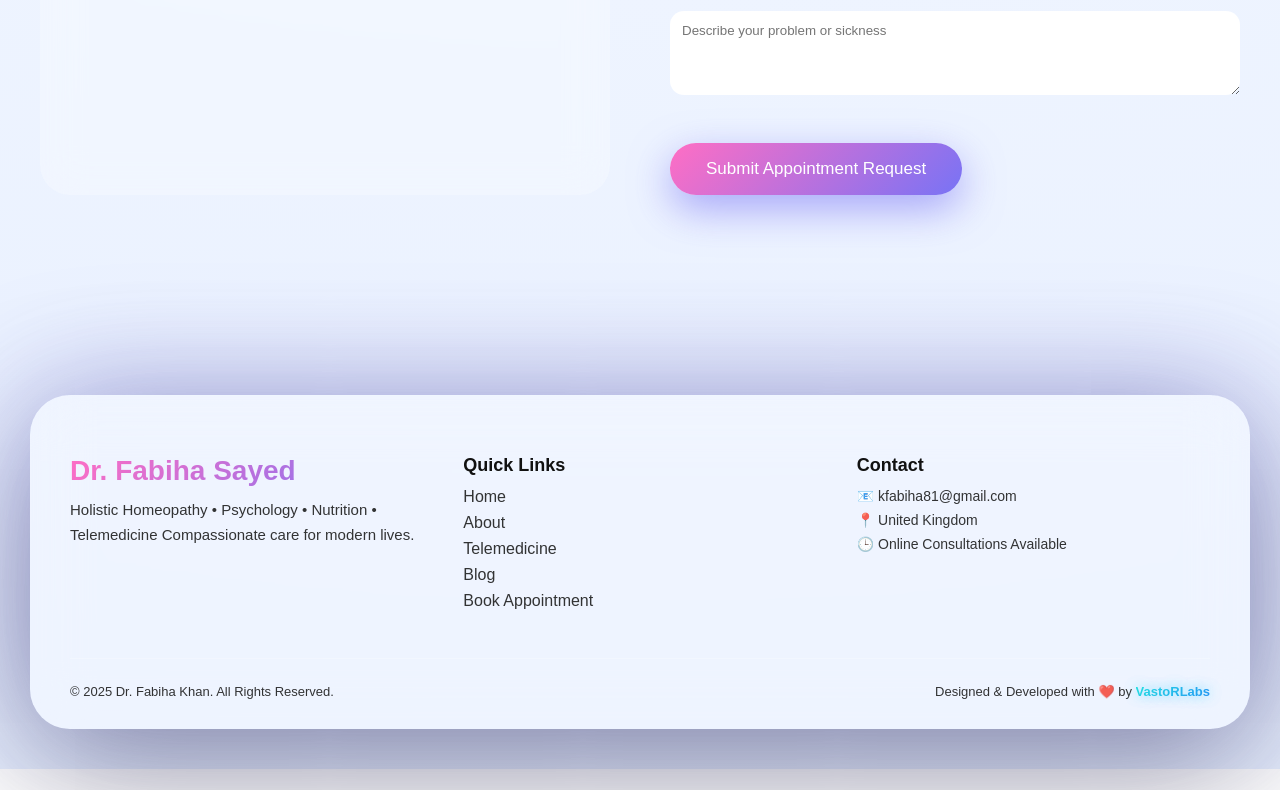
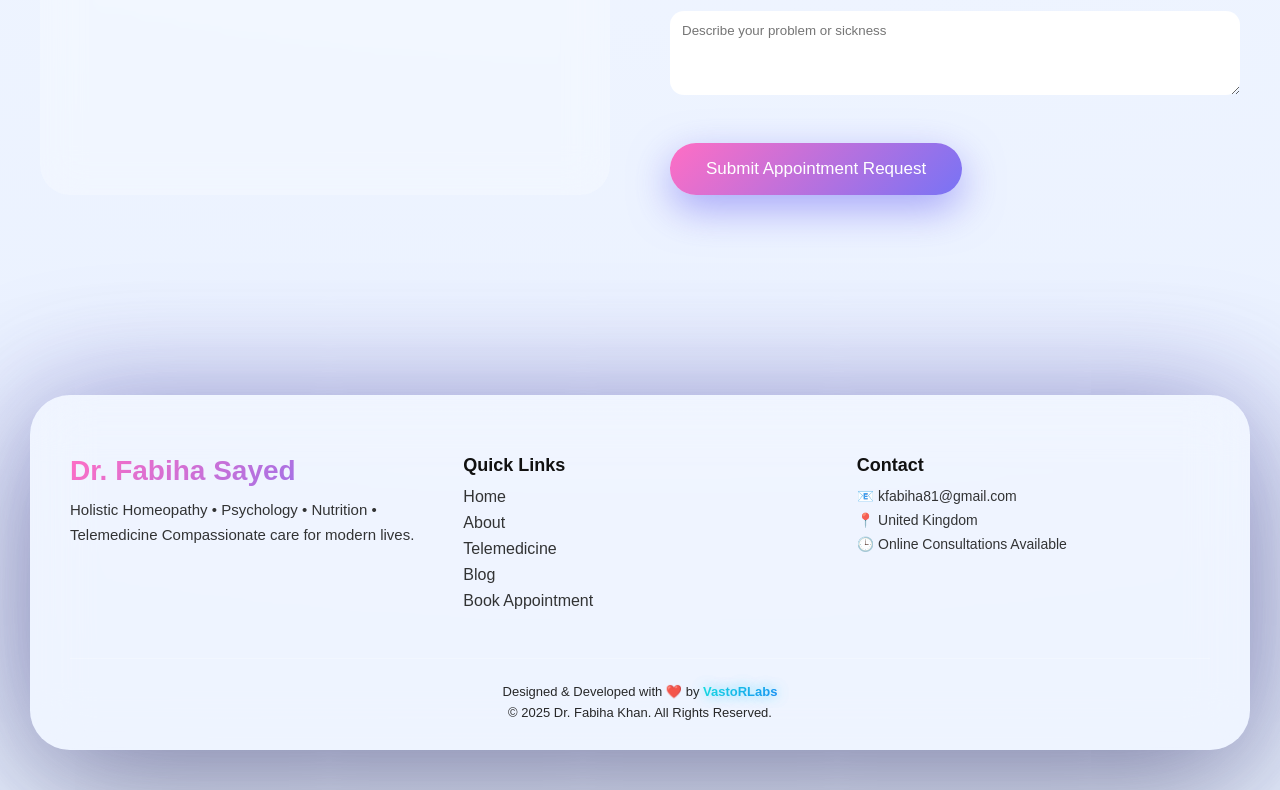
Before and after one commit to Nomaan123-cyber/Doctor, a website: page index.html in a window 1280 px wide. Shown: the part 2374-3164 px from the top of the page. Before the commit the page ends 3143 px from the top, so only its background shows below. Drawn offline with Linux system fonts and the light colour scheme.

Commit message:
Add files via upload

```diff
--- a/index.html
+++ b/index.html
@@ -217,13 +217,13 @@
 
         <!-- BOTTOM BAR -->
         <div class="footer-bottom">
+            <p class="footer-dev">
+                Designed & Developed with ❤️ by <span>VastoRLabs</span>
+            </p>
+
             <p>© 2025 Dr. Fabiha Khan. All Rights Reserved.</p>
+        </div>
 
-            <p class="footer-dev">
-                Designed & Developed with ❤️ by
-                <span>VastoRLabs</span>
-            </p>
-        </div>
 
     </div>
 </footer>
--- a/style.css
+++ b/style.css
@@ -583,16 +583,18 @@ body {
 
 /* BOTTOM BAR */
 .footer-bottom {
+    margin-top: 25px;
+    padding-top: 25px;
     border-top: 1px solid rgba(255,255,255,0.25);
-    padding-top: 25px;
+    text-align: center;
+    font-size: 13px;
+    opacity: 0.9;
     display: flex;
-    flex-wrap: wrap;
-    gap: 20px;
-    justify-content: space-between;
+    flex-direction: column;
     align-items: center;
-    font-size: 13px;
-    opacity: 0.85;
+    gap: 6px;
 }
+
 
 .footer-dev span {
     font-weight: 700;
```
